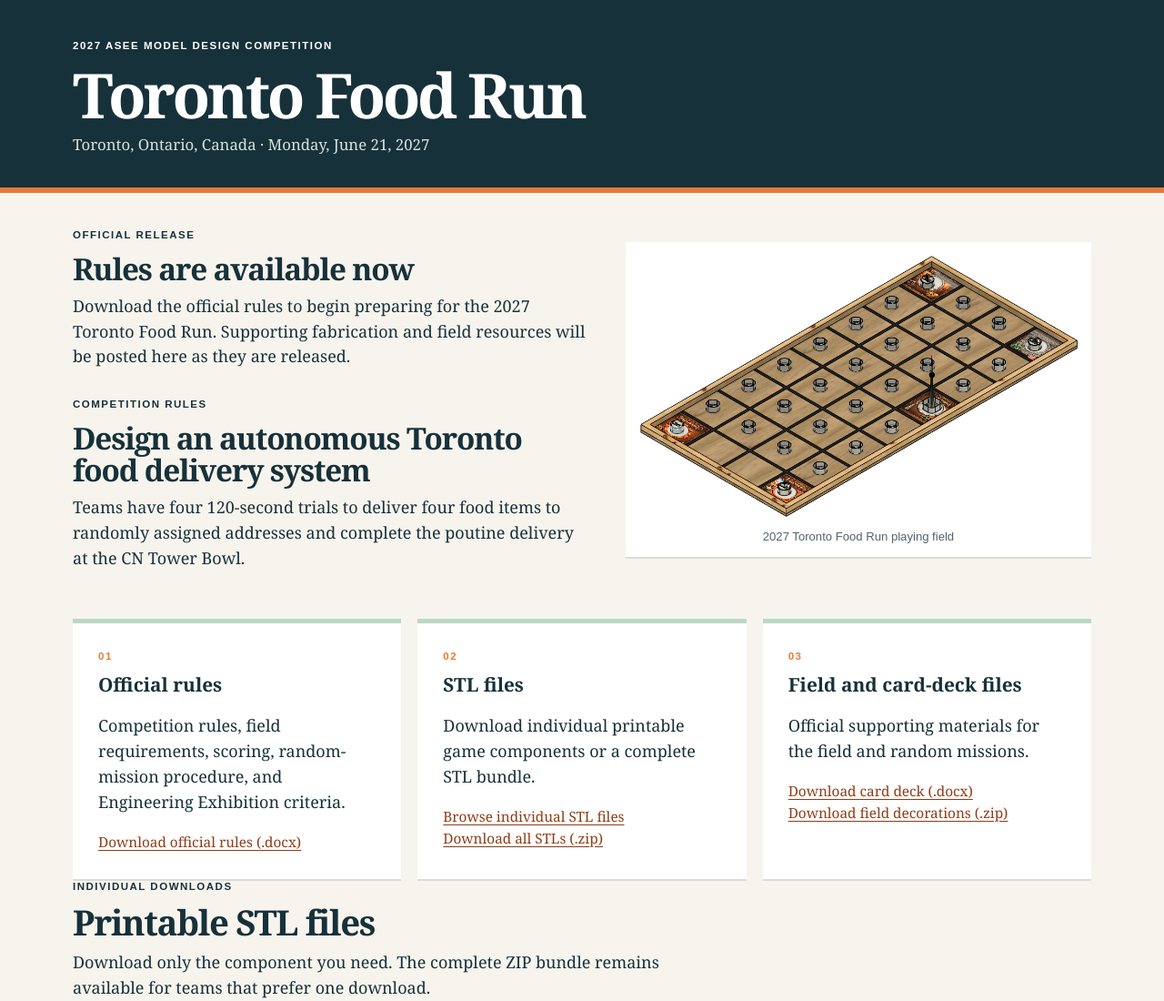
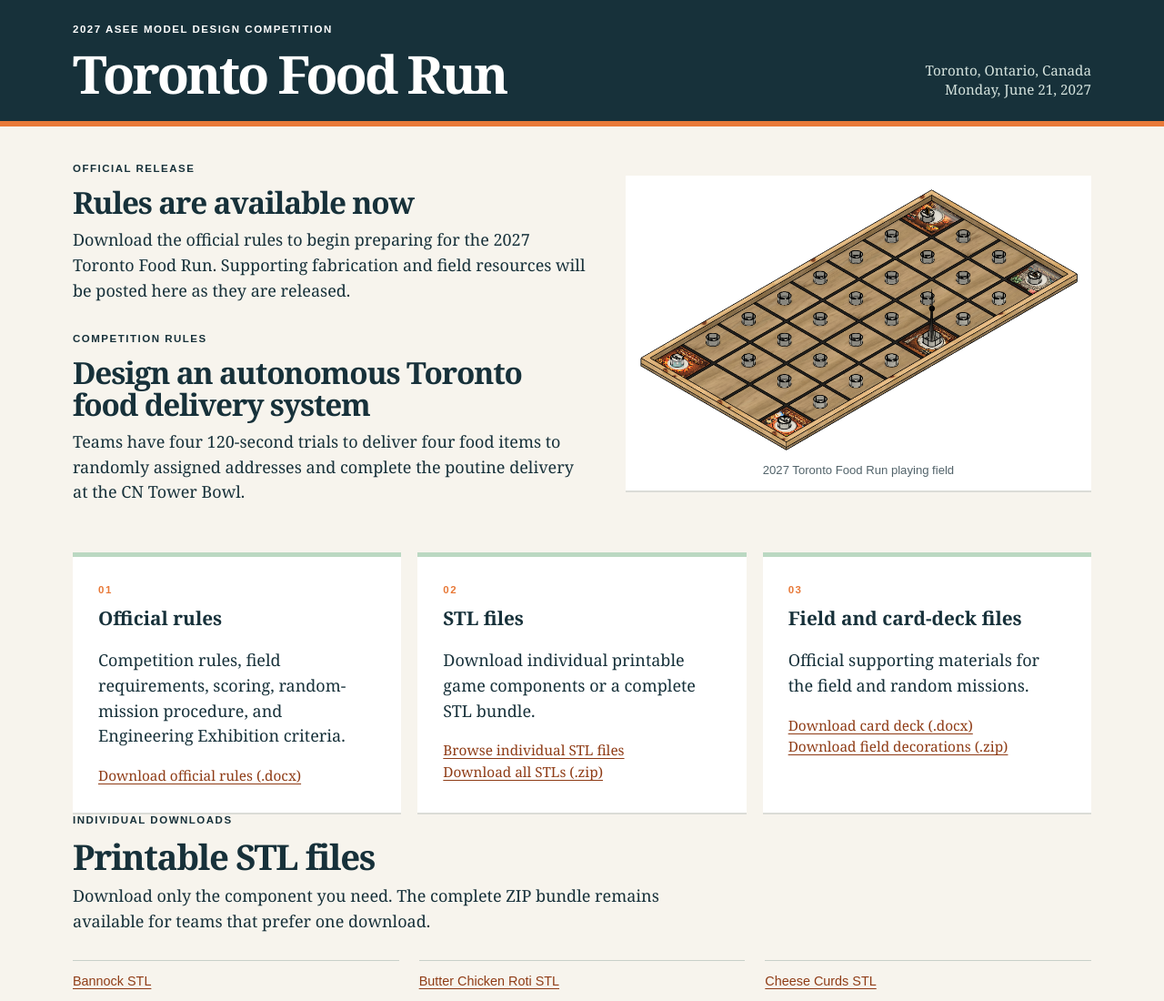
Before and after one commit to Dr-Kohl/asee-model-design-competition, a plain HTML site: page years/2027/index.html in a window 1280 px wide. Shown: the top 1100 px of the page at 91% size. Drawn offline with Linux system fonts and the light colour scheme.

Commit message:
Use compact two-column masthead

```diff
--- a/assets/styles.css
+++ b/assets/styles.css
@@ -5,12 +5,13 @@
 .shell { width:min(1120px, calc(100% - 40px)); margin:auto; }
 .skip-link { position:absolute; left:-999px; }
 .skip-link:focus { left:1rem; top:1rem; z-index:2; padding:.5rem; background:white; }
-.site-header { padding:42px 0 34px; color:white; background:var(--ink); border-bottom:6px solid var(--orange); }
+.site-header { padding:24px 0; color:white; background:var(--ink); border-bottom:6px solid var(--orange); }
+.masthead { display:grid; grid-template-columns:minmax(0, 1fr) auto; gap:36px; align-items:end; }
 h1,h2,h3,p { margin-top:0; }
-h1 { max-width:760px; margin-bottom:8px; font-size:clamp(2.35rem, 5.5vw, 4.25rem); line-height:1; letter-spacing:-.05em; }
+h1 { max-width:760px; margin-bottom:0; font-size:clamp(2.15rem, 4.6vw, 3.6rem); line-height:1; letter-spacing:-.05em; }
 h2 { font-size:clamp(1.6rem, 3vw, 2.6rem); line-height:1.05; letter-spacing:-.035em; }
 h3 { font-size:1.3rem; line-height:1.1; }
-.subtitle { max-width:700px; margin:0; font-size:1.05rem; color:#d5e3de; }
+.subtitle { max-width:360px; margin:0; font-size:.95rem; line-height:1.4; color:#d5e3de; text-align:right; }
 .eyebrow,.number { margin-bottom:10px; font-family:Arial,sans-serif; font-weight:bold; font-size:.72rem; letter-spacing:.13em; text-transform:uppercase; }
 main { padding:38px 0 72px; }
 .current-hero { display:grid; grid-template-columns:minmax(0,1.5fr) minmax(230px,.7fr); gap:52px; align-items:end; margin-bottom:70px; padding:34px 0 44px; border-bottom:1px solid var(--line); }
@@ -57,4 +58,4 @@
 .footer-content p { margin:0; }
 @media (max-width:850px) { .file-list { grid-template-columns:repeat(2, 1fr); } }
 @media (max-width:850px) { .competition-overview { grid-template-columns:1fr; gap:30px; } .overview-copy,.field-figure { max-width:620px; margin-left:auto; margin-right:auto; } }
-@media (max-width:700px) { .site-header { padding:36px 0 30px; } .current-hero,.updates,.footer-content { display:block; } .hero-actions { margin-top:26px; } .resource-grid,.file-list { grid-template-columns:1fr; } .updates { padding:36px 0; } .updates > div + div { margin-top:38px; } .update-list li { grid-template-columns:1fr; gap:3px; } .archive-panel { padding:28px; } }
+@media (max-width:700px) { .site-header { padding:30px 0 26px; } .masthead { display:block; } .masthead .subtitle { margin-top:10px; text-align:left; } .current-hero,.updates,.footer-content { display:block; } .hero-actions { margin-top:26px; } .resource-grid,.file-list { grid-template-columns:1fr; } .updates { padding:36px 0; } .updates > div + div { margin-top:38px; } .update-list li { grid-template-columns:1fr; gap:3px; } .archive-panel { padding:28px; } }
--- a/years/2027/index.html
+++ b/years/2027/index.html
@@ -8,10 +8,12 @@
     <link rel="stylesheet" href="../../assets/styles.css">
   </head>
   <body>
-    <header class="site-header"><div class="shell">
-      <p class="eyebrow">2027 ASEE Model Design Competition</p>
-      <h1>Toronto Food Run</h1>
-      <p class="subtitle">Toronto, Ontario, Canada · Monday, June 21, 2027</p>
+    <header class="site-header"><div class="shell masthead">
+      <div>
+        <p class="eyebrow">2027 ASEE Model Design Competition</p>
+        <h1>Toronto Food Run</h1>
+      </div>
+      <p class="subtitle">Toronto, Ontario, Canada<br>Monday, June 21, 2027</p>
     </div></header>
     <main class="shell">
       <section class="competition-overview" aria-labelledby="release-heading">
```
